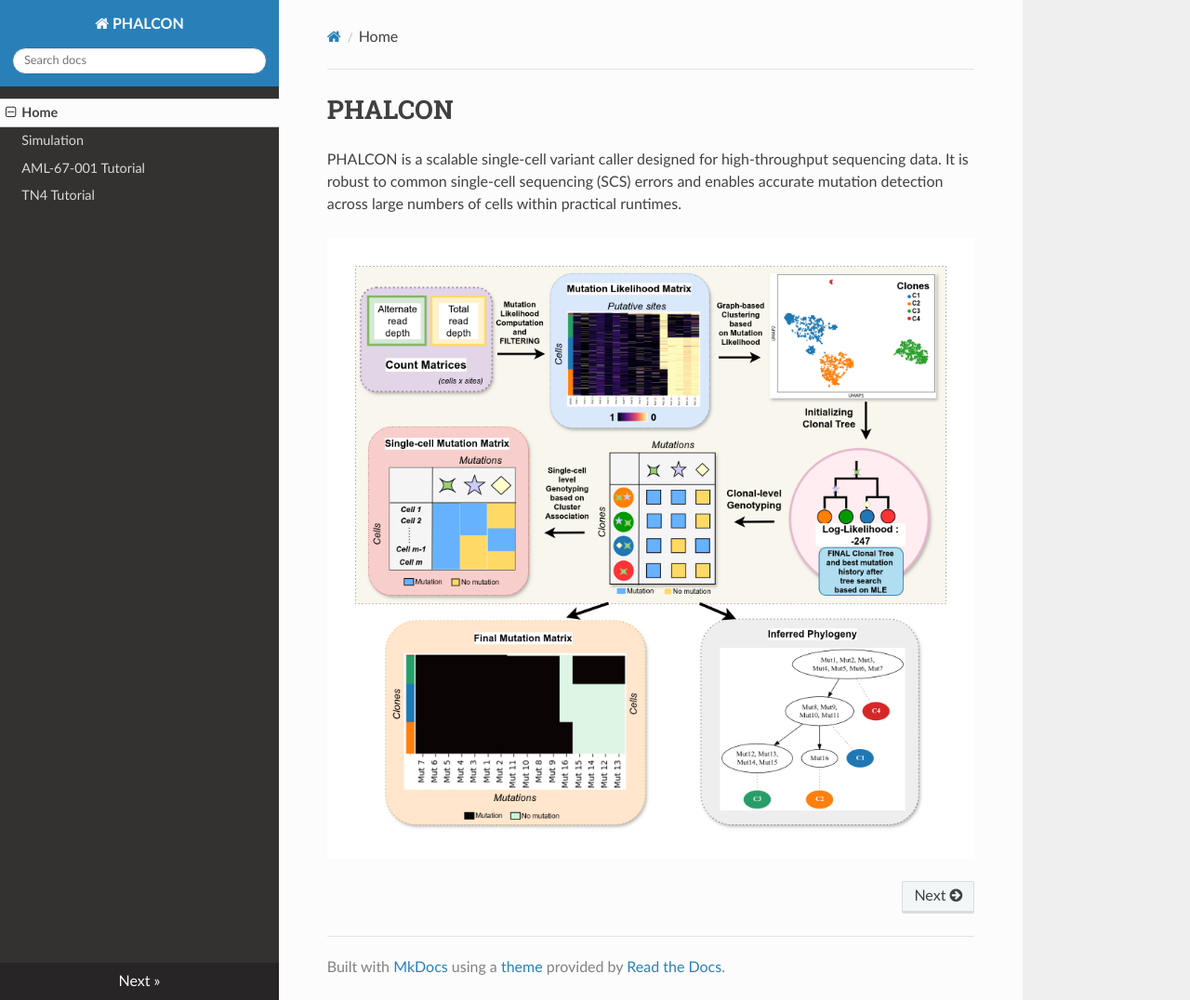
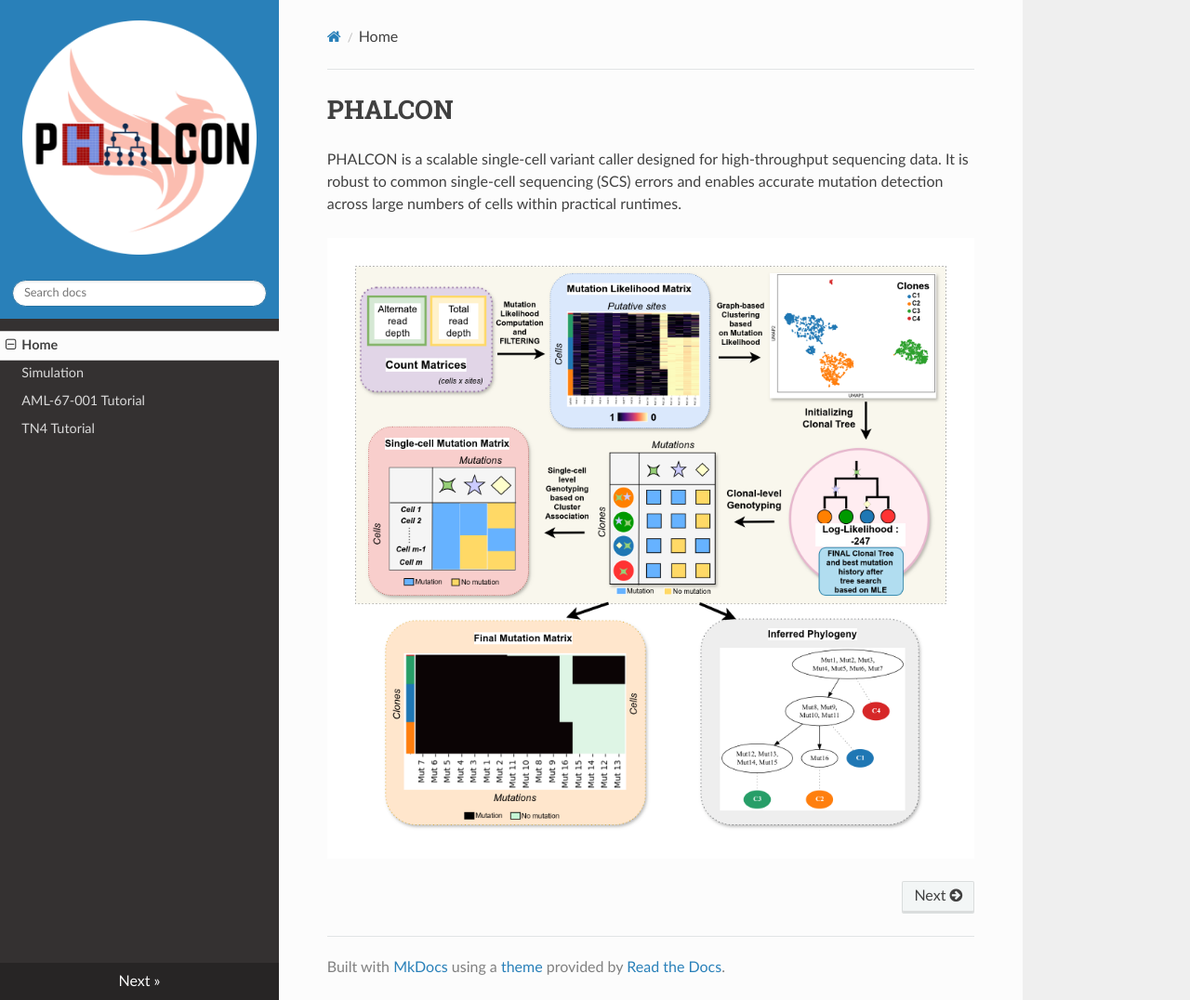
Before and after one commit to Zafar-Lab/PHALCON, an MkDocs documentation site: the page built from docs/index.md, in a window 1280 px wide and 1076 px high. Shown: the whole window at 93% size. Built offline with MkDocs 1.6.1, drawn with Linux system fonts in a browser that asks for light colours; nearby versions of some CDN libraries.

Commit message:
Update mkdocs documentation

```diff
--- a/mkdocs.yml
+++ b/mkdocs.yml
@@ -9,3 +9,4 @@ nav:
 
 theme:
   name: readthedocs
+  logo: images/PHALCON_logo.png
```
Also changed, not shown: docs/images/PHALCON_logo.png (added).
